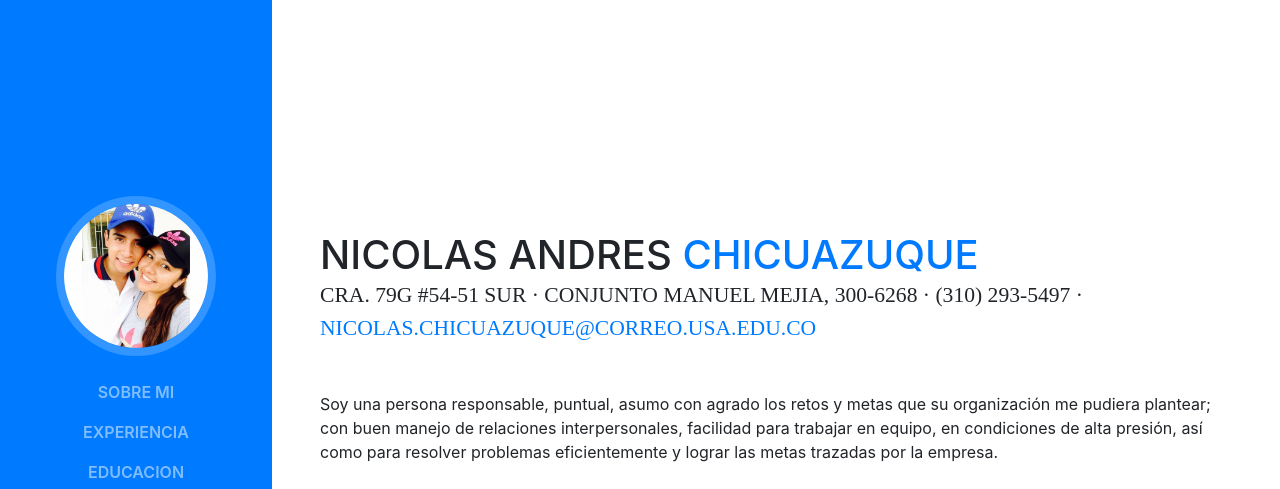
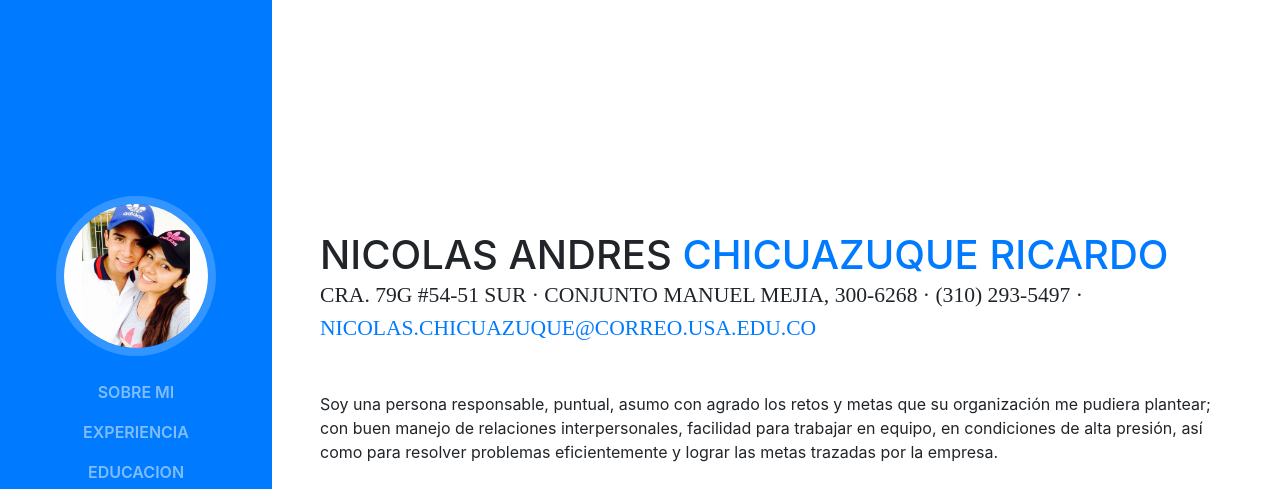
Before and after one commit to NicolasAndres95/NicolasAndres95.github.io, a website with bundled scripts: page index.html in a window 1280 px wide. Shown: the top 489 px of the page. Built offline with nearby package versions, Linux system fonts and the light colour scheme; a web font is replaced by a local one.

Commit message:
Cambio de apellido

```diff
--- a/index.html
+++ b/index.html
@@ -66,7 +66,7 @@
       <section class="resume-section p-3 p-lg-5 d-flex d-column" id="about">
         <div class="my-auto">
           <h1 class="mb-0">Nicolas Andres
-            <span class="text-primary">Chicuazuque</span>
+            <span class="text-primary">Chicuazuque Ricardo</span>
           </h1>
           <div class="subheading mb-5">Cra. 79G #54-51 sur · Conjunto Manuel Mejia, 300-6268 · (310) 293-5497 ·
             <a href="mailto:name@email.com">nicolas.chicuazuque@correo.usa.edu.co</a>
```
